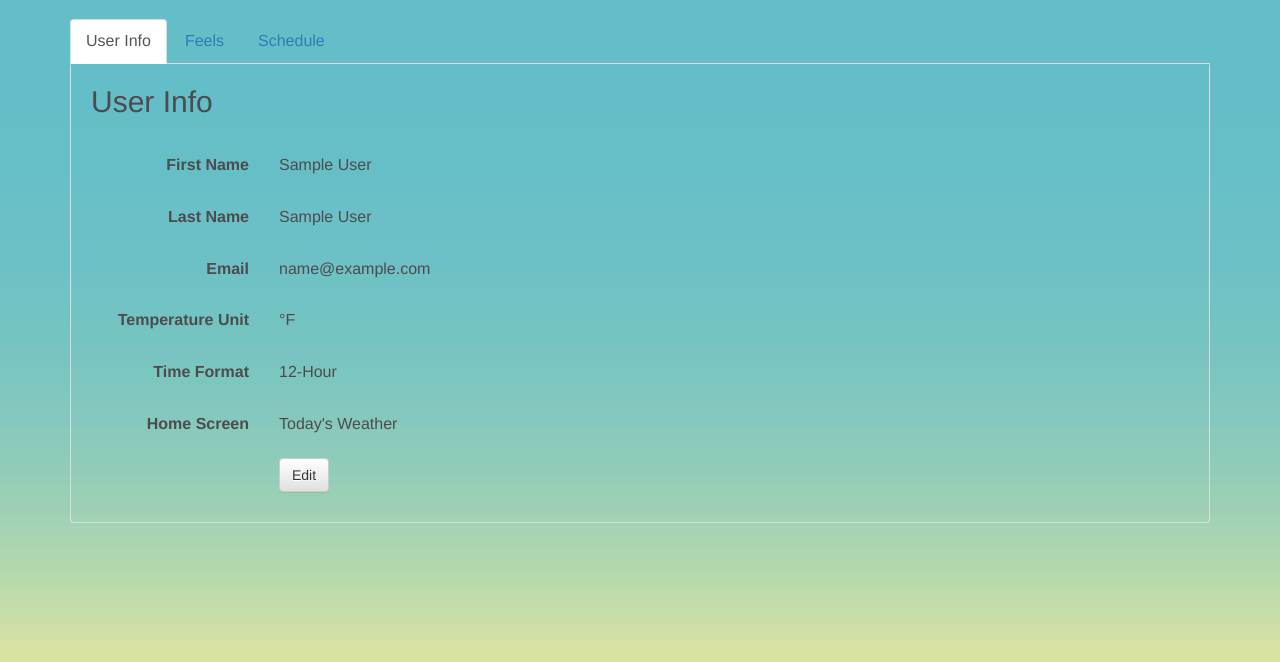
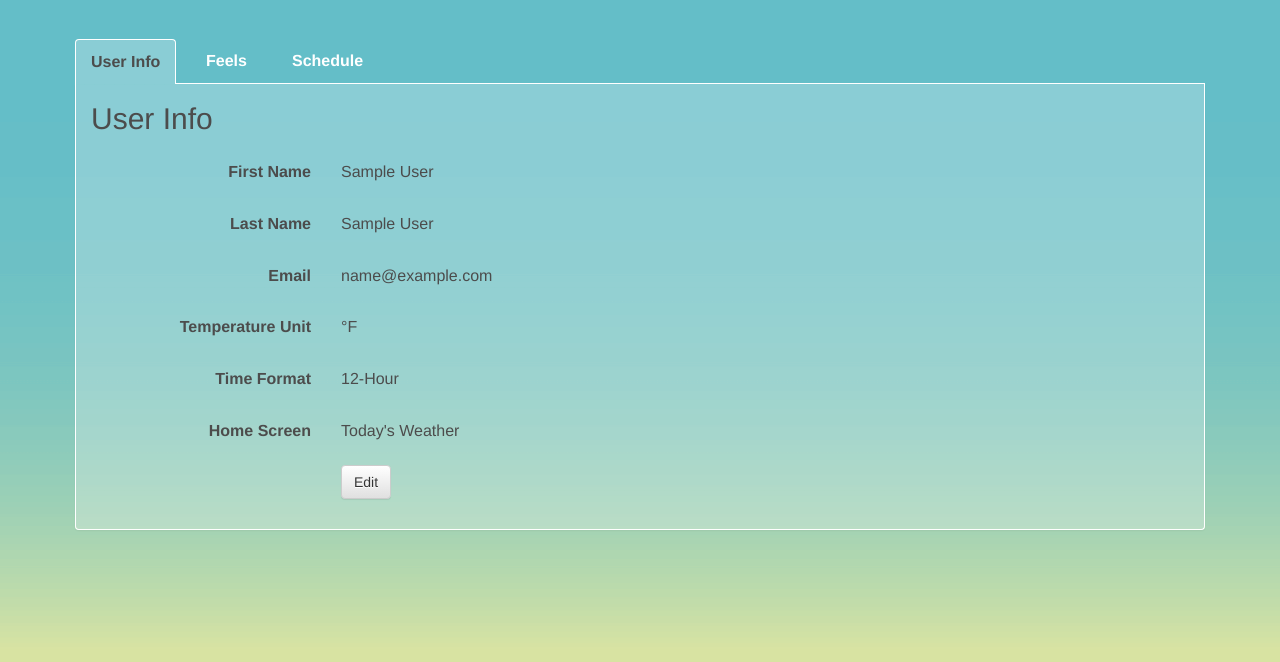
Before and after one commit to fchandra09/weather-buddy, a PHP site: page /index.php/user in a window 1280 px wide. Shown: the part 51-713 px from the top of the page. Run offline with PHP 8.4, Linux system fonts and the light colour scheme; the visitor is signed in with stand-in values (Sample User, id 1); some libraries are stand-ins or nearby versions; some web fonts are replaced.

Commit message:
Updated layout.

```diff
--- a/application/views/_templates/settings.php
+++ b/application/views/_templates/settings.php
@@ -1,15 +1,16 @@
 <?php if (!$this) { exit(header('HTTP/1.0 403 Forbidden')); } ?>
 
-<div class="container">
-	<ul class="nav nav-tabs">
-		<li role="presentation" <?php if (strcasecmp("user", $activeView) == 0) { ?>class="active"<?php } ?>>
-			<a href="<?php echo URL_WITH_INDEX_FILE; ?>user">User Info</a>
-		</li>
-		<li role="presentation" <?php if (strcasecmp("feels", $activeView) == 0) { ?>class="active"<?php } ?>>
-			<a href="<?php echo URL_WITH_INDEX_FILE; ?>feels">Feels</a>
-		</li>
-		<li role="presentation" <?php if (strcasecmp("schedule", $activeView) == 0) { ?>class="active"<?php } ?>>
-			<a href="<?php echo URL_WITH_INDEX_FILE; ?>schedule">Schedule</a>
-		</li>
-	</ul>
-</div>
+<div class="container settings-container">
+	<table class="table-panel">
+		<tr class="table-panel-tabs">
+			<td class="table-panel-tab<?php if (strcasecmp("user", $activeView) == 0) { ?> active<?php } ?>">
+				<a href="<?php echo URL_WITH_INDEX_FILE; ?>user">User Info</a>
+			</td>
+			<td class="table-panel-tab<?php if (strcasecmp("feels", $activeView) == 0) { ?> active<?php } ?>">
+				<a href="<?php echo URL_WITH_INDEX_FILE; ?>feels">Feels</a>
+			</td>
+			<td class="table-panel-tab<?php if (strcasecmp("schedule", $activeView) == 0) { ?> active<?php } ?>">
+				<a href="<?php echo URL_WITH_INDEX_FILE; ?>schedule">Schedule</a>
+			</td>
+			<td></td>
+		</tr>
--- a/application/views/user/index.php
+++ b/application/views/user/index.php
@@ -8,52 +8,56 @@
 }
 ?>
 
-<div class="container main-container">
+		<tr class="table-panel-content">
+			<td colspan="4">
 				<h2 class="page-header">User Info</h2>
 
 				<div class="section form-horizontal">
 					<div class="form-group">
 						<label class="col-sm-2 control-label">First Name</label>
-			<div class="col-sm-10">
+						<div class="col-sm-10 form-field">
 							<p class="form-control-static"><?php echo $user->First_Name ?></p>
 						</div>
 					</div>
 					<div class="form-group">
 						<label class="col-sm-2 control-label">Last Name</label>
-			<div class="col-sm-10">
+						<div class="col-sm-10 form-field">
 							<p class="form-control-static"><?php echo $user->Last_Name ?></p>
 						</div>
 					</div>
 					<div class="form-group">
 						<label class="col-sm-2 control-label">Email</label>
-			<div class="col-sm-10">
+						<div class="col-sm-10 form-field">
 							<p class="form-control-static"><?php echo $user->Email ?></p>
 						</div>
 					</div>
 					<div class="form-group">
 						<label class="col-sm-2 control-label">Temperature Unit</label>
-			<div class="col-sm-10">
+						<div class="col-sm-10 form-field">
 							<p class="form-control-static">&deg;<?php echo $user->Temperature_Unit ?></p>
 						</div>
 					</div>
 					<div class="form-group">
 						<label class="col-sm-2 control-label">Time Format</label>
-			<div class="col-sm-10">
+						<div class="col-sm-10 form-field">
 							<p class="form-control-static"><?php echo $user->Time_Format ?>-Hour</p>
 						</div>
 					</div>
 					<div class="form-group">
 						<label class="col-sm-2 control-label">Home Screen</label>
-			<div class="col-sm-10">
+						<div class="col-sm-10 form-field">
 							<p class="form-control-static"><?php echo $homeScreen ?></p>
 						</div>
 					</div>
 					<div class="form-group">
-			<div class="col-sm-offset-2 col-sm-10">
+						<div class="col-sm-offset-2 col-sm-10 form-button">
 							<button type="button" id="edit" class="btn btn-default">Edit</button>
 						</div>
 					</div>
 				</div>
+			</td>
+		</tr>
+	</table>
 </div>
 
 <script>
--- a/public/css/weather-buddy.css
+++ b/public/css/weather-buddy.css
@@ -17,6 +17,10 @@
 	font-family: "Delius","Helvetica Neue",Helvetica,Arial,sans-serif;
 	font-size: 1rem;
 	color: #4c4c4c;
+}
+
+a:hover, a:focus {
+	text-decoration: none;
 }
 
 .navbar-inverse {
@@ -139,13 +143,10 @@
 	border-bottom: 1px solid #fff;
 }
 .table-panel-tab {
-	cursor: pointer;
 	white-space: nowrap;
-	margin-right: 3px;
-	padding: 10px 15px;
-	line-height: 1.42857143;
 	color: #fff;
-	width: 79px;
+	width: 101px;
+	text-align: center;
 }
 .table-panel-tab:hover {
 	border: 1px solid #fff;
@@ -156,8 +157,25 @@
 	border: 1px solid #fff;
 	border-bottom: none;
 	border-radius: 4px 4px 0 0;
+	color: #4c4c4c;
+}
+.table-panel-tab span,
+.table-panel-tab a {
+	color: #fff;
+	display: inline-block;
+	cursor: pointer;
+	padding: 10px 15px;
+	line-height: 1.42857143;
+	font-weight: bold;
+}
+.table-panel-tab span:hover,
+.table-panel-tab a:hover {
+	color: #4c4c4c;
+}
+.table-panel-tab.active span,
+.table-panel-tab.active a {
+	color: #4c4c4c;
 	cursor: default;
-	color: #4c4c4c;
 }
 .table-panel-content,
 .table-panel-tab:hover,
@@ -177,6 +195,9 @@
 }
 
 @media screen and (max-width: 767px) {
+	.table-panel-tab {
+		width: 94px;
+	}
 	.table-responsive {
 		border: none;
 	}
@@ -196,6 +217,12 @@
 .form-control {
 	font-size: 1rem;
 }
+.form-field label {
+	font-weight: normal;
+}
+.bootstrap-timepicker-widget table td input {
+	width: 30px;
+}
 
 /***** Login Page *****/
 
@@ -205,7 +232,6 @@
 #loginContainer .col-sm-3, #loginContainer .col-sm-4 {
 	padding-right: 0;
 }
-.main-container,
 #loginDiv, #createAccountDiv {
 	-moz-border-bottom-colors: none;
 	-moz-border-left-colors: none;
@@ -217,13 +243,6 @@
 	border-width: 1px;
 	border-radius: 0 0 4px 4px;
 }
-.main-container {
-	width: 1140px;
-	padding: 20px 20px 15px;
-}
-.main-container .page-header {
-	margin-top: 0;
-}
 #loginDiv {
 	padding: 20px 20px 15px 15px;
 }
@@ -232,7 +251,46 @@
 	padding: 20px 20px 15px 15px;
 }
 
+/***** Settings Pages *****/
+
+.settings-container {
+	padding: 20px 20px 15px;
+}
+.settings-container .page-header {
+	margin: 3px 0 10px;
+}
+@media (min-width: 768px) {
+	.settings-container .control-label {
+		width: 250px;
+	}
+	.settings-container .form-field {
+		width: auto;
+	}
+	.settings-container .form-field input[type="text"],
+	.settings-container .form-field input[type="email"],
+	.settings-container .form-field input[type="password"],
+	.settings-container .form-field textarea {
+		width: 300px;
+	}
+	.settings-container .form-field.short input[type="text"] {
+		width: 100px;
+	}
+	.settings-container .form-button {
+		width: auto;
+		margin-left: 250px;
+	}
+}
+.column-action {
+	white-space: nowrap;
+}
+.column-action span {
+	cursor: pointer;
+	display: inline-block;
+	padding: 0 10px 0 0;
+}
+
 /***** Weather Pages *****/
+
 .location-search {
 	width: 30%;
 	position: absolute;
```
Also changed, not shown: application/views/feels/edit.php (+11 -7 lines), application/views/feels/index.php (+14 -13 lines), application/views/home/today_weather.php (+8 -8 lines), application/views/schedule/edit.php (+9 -5 lines), application/views/schedule/index.php (+13 -12 lines), application/views/user/_editLogin.php (+7 -7 lines), application/views/user/edit.php (+18 -14 lines). Lines whose indentation alone changed are shown as unchanged.
